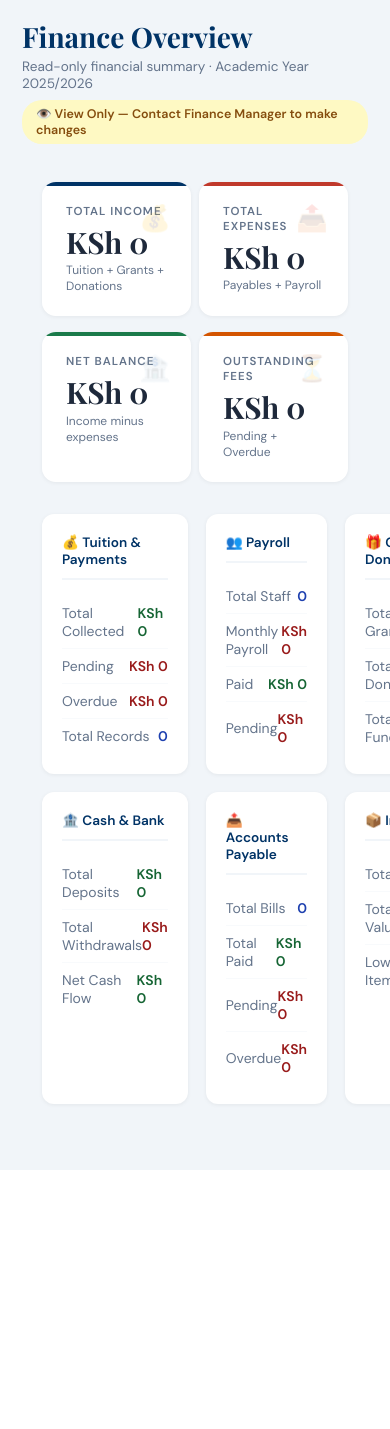
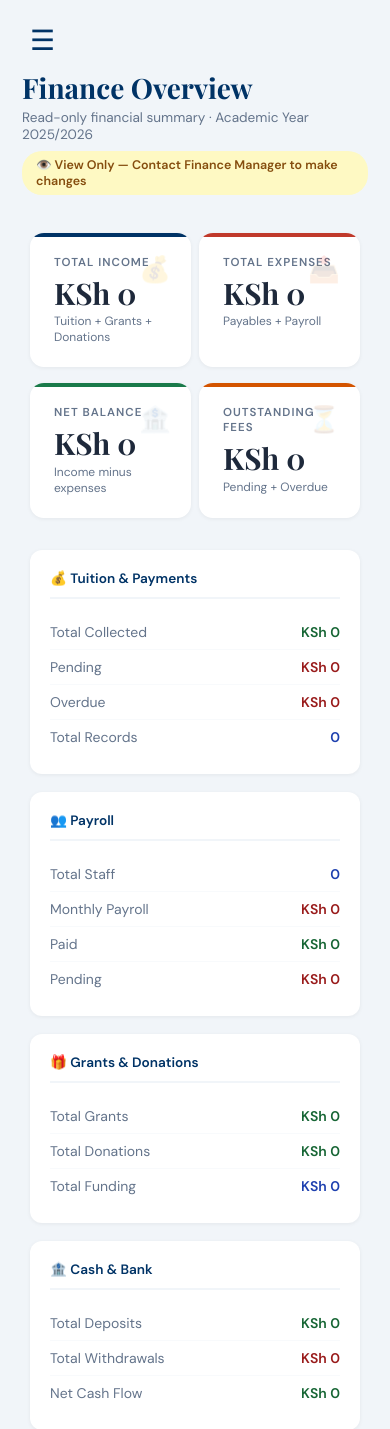
Before and after one commit to Glenkipruto/Cleveland-medical-, a Flask app: page /finance-overview in a window 390 px wide. Shown: the top 1429 px of the page. Before the commit the page ends 1170 px from the top, so only its background shows below. Run offline with Flask 3, Linux system fonts and the light colour scheme; a user stored in the database is signed in; data comes from the database, SQL or seed files in the repository; data that the repository does not hold is empty.

Commit message:
Fix finance overview mobile and hamburger menu

```diff
--- a/backend/frontend/templates/finance_overview.html
+++ b/backend/frontend/templates/finance_overview.html
@@ -3,57 +3,40 @@
 <head>
     <meta charset="UTF-8">
     <meta name="viewport" content="width=device-width, initial-scale=1.0, maximum-scale=1.0">
-    <meta name="viewport" content="width=device-width, initial-scale=1.0">
     <title>Finance Overview | Cleveland Medical College</title>
     <link href="https://fonts.googleapis.com/css2?family=Playfair+Display:wght@600;700&family=DM+Sans:wght@300;400;500;600&display=swap" rel="stylesheet">
     <link rel="stylesheet" href="{{ url_for('static', filename='css/admin_dashboard.css') }}">
+    <link rel="stylesheet" href="{{ url_for('static', filename='css/mobile.css') }}">
     <style>
-        .overview-grid {
-            display: grid;
-            grid-template-columns: repeat(3, 1fr);
-            gap: 18px;
-            margin-bottom: 24px;
-        }
-        .overview-card {
-            background: white;
-            border-radius: 12px;
-            padding: 20px;
-            box-shadow: 0 1px 4px rgba(0,0,0,0.06);
-        }
-        .overview-card-title {
-            font-size: 0.85rem;
-            font-weight: 700;
-            color: var(--navy);
-            margin-bottom: 16px;
-            padding-bottom: 10px;
-            border-bottom: 2px solid #f1f5f9;
-        }
-        .overview-row {
-            display: flex;
-            justify-content: space-between;
-            align-items: center;
-            padding: 8px 0;
-            border-bottom: 1px solid #f8fafc;
-            font-size: 0.875rem;
-        }
-        .overview-row:last-child { border-bottom: none; }
-        .overview-label { color: var(--muted); }
-        .overview-value { font-weight: 600; color: var(--text); }
-        .value-green { color: #166534; }
-        .value-red   { color: #991b1b; }
-        .value-blue  { color: #1e40af; }
-        .readonly-badge {
-            display: inline-flex; align-items: center; gap: 6px;
-            background: #fef9c3; color: #854d0e;
-            padding: 6px 14px; border-radius: 20px;
-            font-size: 0.78rem; font-weight: 600;
+        .overview-grid{display:grid;grid-template-columns:repeat(3,1fr);gap:18px;margin-bottom:24px;}
+        .overview-card{background:white;border-radius:12px;padding:20px;box-shadow:0 1px 4px rgba(0,0,0,0.06);}
+        .overview-card-title{font-size:0.85rem;font-weight:700;color:var(--navy);margin-bottom:16px;padding-bottom:10px;border-bottom:2px solid #f1f5f9;}
+        .overview-row{display:flex;justify-content:space-between;align-items:center;padding:8px 0;border-bottom:1px solid #f8fafc;font-size:0.875rem;}
+        .overview-row:last-child{border-bottom:none;}
+        .overview-label{color:var(--muted);}
+        .overview-value{font-weight:600;color:var(--text);}
+        .value-green{color:#166534;}
+        .value-red{color:#991b1b;}
+        .value-blue{color:#1e40af;}
+        .readonly-badge{display:inline-flex;align-items:center;gap:6px;background:#fef9c3;color:#854d0e;padding:6px 14px;border-radius:20px;font-size:0.78rem;font-weight:600;}
+        .hamburger{display:none;font-size:28px;cursor:pointer;background:none;border:none;color:#003366;padding:4px 8px;}
+        .sidebar-overlay{display:none;position:fixed;top:0;left:0;width:100vw;height:100vh;background:rgba(0,0,0,0.5);z-index:998;}
+        .sidebar-overlay.open{display:block;}
+        @media(max-width:768px){
+            .hamburger{display:block;}
+            .sidebar{position:fixed!important;top:0;left:-280px!important;height:100vh!important;width:260px!important;z-index:999!important;transition:left 0.3s ease;overflow-y:auto;display:block!important;}
+            .sidebar.open{left:0!important;}
+            .main{margin-left:0!important;width:100%!important;}
+            .overview-grid{grid-template-columns:1fr!important;}
+            .cards-grid{grid-template-columns:1fr 1fr!important;}
         }
     </style>
-<link rel="stylesheet" href="{{ url_for('static', filename='css/mobile.css') }}">
 </head>
 <body>
 
-<aside class="sidebar">
+<div class="sidebar-overlay" id="overlay"></div>
+
+<aside class="sidebar" id="sidebar">
     <div class="sidebar-brand">
         <div class="brand-icon">CMC</div>
         <div><div class="brand-name">Cleveland</div><div class="brand-sub">Medical College</div></div>
@@ -63,18 +46,14 @@
         <a href="{{ url_for('admin_dashboard') }}" class="nav-item"><span class="nav-icon">⊞</span> Dashboard</a>
         <a href="{{ url_for('manage_staff') }}" class="nav-item"><span class="nav-icon">👥</span> Staff Management</a>
         <a href="{{ url_for('students') }}" class="nav-item"><span class="nav-icon">🎓</span> Students</a>
-
         <div class="nav-section-label">Academic</div>
         <a href="{{ url_for('courses') }}" class="nav-item"><span class="nav-icon">📚</span> Courses & Programs</a>
         <a href="{{ url_for('timetable') }}" class="nav-item"><span class="nav-icon">📅</span> Timetable</a>
         <a href="{{ url_for('examinations') }}" class="nav-item"><span class="nav-icon">📝</span> Examinations</a>
-
         <div class="nav-section-label">Communications</div>
         <a href="{{ url_for('announcements') }}" class="nav-item"><span class="nav-icon">📢</span> Announcements</a>
-
         <div class="nav-section-label">Finance</div>
         <a href="{{ url_for('finance_overview') }}" class="nav-item active"><span class="nav-icon">👁️</span> Finance Overview</a>
-
         <div class="nav-section-label">Operations</div>
         <a href="{{ url_for('reports') }}" class="nav-item"><span class="nav-icon">📊</span> Reports</a>
         <a href="{{ url_for('settings') }}" class="nav-item"><span class="nav-icon">⚙️</span> Settings</a>
@@ -92,31 +71,28 @@
 </aside>
 
 <main class="main">
-
     <header class="topbar">
+        <div style="display:flex;align-items:center;gap:10px;">
+            <button class="hamburger" id="hamburger-btn">☰</button>
             <div>
                 <h1 class="page-title">Finance Overview</h1>
                 <p class="page-subtitle">Read-only financial summary · Academic Year 2025/2026</p>
             </div>
+        </div>
         <a href="{{ url_for('messages') }}?to=finance" style="text-decoration:none;">
-    <span class="readonly-badge" style="cursor:pointer; transition: background 0.2s;"
-          onmouseover="this.style.background='#fef08a'"
-          onmouseout="this.style.background='#fef9c3'">
+            <span class="readonly-badge" style="cursor:pointer;">
                 👁️ View Only — Contact Finance Manager to make changes
             </span>
-</a>    </header>
+        </a>
+    </header>
 
     {% with messages = get_flashed_messages(with_categories=true) %}
-        {% if messages %}
-            {% for category, message in messages %}
+        {% if messages %}{% for category, message in messages %}
         <div class="flash-msg">{{ message }}</div>
-            {% endfor %}
-        {% endif %}
+        {% endfor %}{% endif %}
     {% endwith %}
 
-    <div style="padding:0 32px 32px;">
-
-        <!-- TOP SUMMARY CARDS -->
+    <div style="padding:0 20px 32px;">
         <section class="cards-grid" style="margin-top:24px;">
             <div class="card card--blue">
                 <div class="card-label">Total Income</div>
@@ -144,128 +120,56 @@
             </div>
         </section>
 
-        <!-- OVERVIEW CARDS GRID -->
-        <div class="overview-grid">
-
-            <!-- TUITION -->
+        <div class="overview-grid" style="margin-top:24px;">
             <div class="overview-card">
                 <div class="overview-card-title">💰 Tuition & Payments</div>
-                <div class="overview-row">
-                    <span class="overview-label">Total Collected</span>
-                    <span class="overview-value value-green">KSh {{ "{:,.0f}".format(tuition_collected) }}</span>
+                <div class="overview-row"><span class="overview-label">Total Collected</span><span class="overview-value value-green">KSh {{ "{:,.0f}".format(tuition_collected) }}</span></div>
+                <div class="overview-row"><span class="overview-label">Pending</span><span class="overview-value value-red">KSh {{ "{:,.0f}".format(tuition_pending) }}</span></div>
+                <div class="overview-row"><span class="overview-label">Overdue</span><span class="overview-value value-red">KSh {{ "{:,.0f}".format(tuition_overdue) }}</span></div>
+                <div class="overview-row"><span class="overview-label">Total Records</span><span class="overview-value value-blue">{{ tuition_records }}</span></div>
             </div>
-                <div class="overview-row">
-                    <span class="overview-label">Pending</span>
-                    <span class="overview-value value-red">KSh {{ "{:,.0f}".format(tuition_pending) }}</span>
-                </div>
-                <div class="overview-row">
-                    <span class="overview-label">Overdue</span>
-                    <span class="overview-value value-red">KSh {{ "{:,.0f}".format(tuition_overdue) }}</span>
-                </div>
-                <div class="overview-row">
-                    <span class="overview-label">Total Records</span>
-                    <span class="overview-value value-blue">{{ tuition_records }}</span>
-                </div>
-            </div>
-
-            <!-- PAYROLL -->
             <div class="overview-card">
                 <div class="overview-card-title">👥 Payroll</div>
-                <div class="overview-row">
-                    <span class="overview-label">Total Staff</span>
-                    <span class="overview-value value-blue">{{ payroll_staff }}</span>
+                <div class="overview-row"><span class="overview-label">Total Staff</span><span class="overview-value value-blue">{{ payroll_staff }}</span></div>
+                <div class="overview-row"><span class="overview-label">Monthly Payroll</span><span class="overview-value value-red">KSh {{ "{:,.0f}".format(payroll_total) }}</span></div>
+                <div class="overview-row"><span class="overview-label">Paid</span><span class="overview-value value-green">KSh {{ "{:,.0f}".format(payroll_paid) }}</span></div>
+                <div class="overview-row"><span class="overview-label">Pending</span><span class="overview-value value-red">KSh {{ "{:,.0f}".format(payroll_pending) }}</span></div>
             </div>
-                <div class="overview-row">
-                    <span class="overview-label">Monthly Payroll</span>
-                    <span class="overview-value value-red">KSh {{ "{:,.0f}".format(payroll_total) }}</span>
-                </div>
-                <div class="overview-row">
-                    <span class="overview-label">Paid</span>
-                    <span class="overview-value value-green">KSh {{ "{:,.0f}".format(payroll_paid) }}</span>
-                </div>
-                <div class="overview-row">
-                    <span class="overview-label">Pending</span>
-                    <span class="overview-value value-red">KSh {{ "{:,.0f}".format(payroll_pending) }}</span>
-                </div>
-            </div>
-
-            <!-- GRANTS & DONATIONS -->
             <div class="overview-card">
                 <div class="overview-card-title">🎁 Grants & Donations</div>
-                <div class="overview-row">
-                    <span class="overview-label">Total Grants</span>
-                    <span class="overview-value value-green">KSh {{ "{:,.0f}".format(grants_total) }}</span>
+                <div class="overview-row"><span class="overview-label">Total Grants</span><span class="overview-value value-green">KSh {{ "{:,.0f}".format(grants_total) }}</span></div>
+                <div class="overview-row"><span class="overview-label">Total Donations</span><span class="overview-value value-green">KSh {{ "{:,.0f}".format(donations_total) }}</span></div>
+                <div class="overview-row"><span class="overview-label">Total Funding</span><span class="overview-value value-blue">KSh {{ "{:,.0f}".format(grants_total + donations_total) }}</span></div>
             </div>
-                <div class="overview-row">
-                    <span class="overview-label">Total Donations</span>
-                    <span class="overview-value value-green">KSh {{ "{:,.0f}".format(donations_total) }}</span>
-                </div>
-                <div class="overview-row">
-                    <span class="overview-label">Total Funding</span>
-                    <span class="overview-value value-blue">KSh {{ "{:,.0f}".format(grants_total + donations_total) }}</span>
-                </div>
-            </div>
-
-            <!-- CASH & BANK -->
             <div class="overview-card">
                 <div class="overview-card-title">🏦 Cash & Bank</div>
-                <div class="overview-row">
-                    <span class="overview-label">Total Deposits</span>
-                    <span class="overview-value value-green">KSh {{ "{:,.0f}".format(cash_deposits) }}</span>
+                <div class="overview-row"><span class="overview-label">Total Deposits</span><span class="overview-value value-green">KSh {{ "{:,.0f}".format(cash_deposits) }}</span></div>
+                <div class="overview-row"><span class="overview-label">Total Withdrawals</span><span class="overview-value value-red">KSh {{ "{:,.0f}".format(cash_withdrawals) }}</span></div>
+                <div class="overview-row"><span class="overview-label">Net Cash Flow</span><span class="overview-value {{ 'value-green' if cash_deposits >= cash_withdrawals else 'value-red' }}">KSh {{ "{:,.0f}".format(cash_deposits - cash_withdrawals) }}</span></div>
             </div>
-                <div class="overview-row">
-                    <span class="overview-label">Total Withdrawals</span>
-                    <span class="overview-value value-red">KSh {{ "{:,.0f}".format(cash_withdrawals) }}</span>
-                </div>
-                <div class="overview-row">
-                    <span class="overview-label">Net Cash Flow</span>
-                    <span class="overview-value {{ 'value-green' if cash_deposits >= cash_withdrawals else 'value-red' }}">
-                        KSh {{ "{:,.0f}".format(cash_deposits - cash_withdrawals) }}
-                    </span>
-                </div>
-            </div>
-
-            <!-- ACCOUNTS PAYABLE -->
             <div class="overview-card">
                 <div class="overview-card-title">📤 Accounts Payable</div>
-                <div class="overview-row">
-                    <span class="overview-label">Total Bills</span>
-                    <span class="overview-value value-blue">{{ payable_records }}</span>
+                <div class="overview-row"><span class="overview-label">Total Bills</span><span class="overview-value value-blue">{{ payable_records }}</span></div>
+                <div class="overview-row"><span class="overview-label">Total Paid</span><span class="overview-value value-green">KSh {{ "{:,.0f}".format(payable_paid) }}</span></div>
+                <div class="overview-row"><span class="overview-label">Pending</span><span class="overview-value value-red">KSh {{ "{:,.0f}".format(payable_pending) }}</span></div>
+                <div class="overview-row"><span class="overview-label">Overdue</span><span class="overview-value value-red">KSh {{ "{:,.0f}".format(payable_overdue) }}</span></div>
             </div>
-                <div class="overview-row">
-                    <span class="overview-label">Total Paid</span>
-                    <span class="overview-value value-green">KSh {{ "{:,.0f}".format(payable_paid) }}</span>
-                </div>
-                <div class="overview-row">
-                    <span class="overview-label">Pending</span>
-                    <span class="overview-value value-red">KSh {{ "{:,.0f}".format(payable_pending) }}</span>
-                </div>
-                <div class="overview-row">
-                    <span class="overview-label">Overdue</span>
-                    <span class="overview-value value-red">KSh {{ "{:,.0f}".format(payable_overdue) }}</span>
-                </div>
-            </div>
-
-            <!-- INVENTORY -->
             <div class="overview-card">
                 <div class="overview-card-title">📦 Inventory</div>
-                <div class="overview-row">
-                    <span class="overview-label">Total Items</span>
-                    <span class="overview-value value-blue">{{ inventory_items }}</span>
+                <div class="overview-row"><span class="overview-label">Total Items</span><span class="overview-value value-blue">{{ inventory_items }}</span></div>
+                <div class="overview-row"><span class="overview-label">Total Value</span><span class="overview-value value-green">KSh {{ "{:,.0f}".format(inventory_value) }}</span></div>
+                <div class="overview-row"><span class="overview-label">Low Stock Items</span><span class="overview-value value-red">{{ inventory_low_stock }}</span></div>
             </div>
-                <div class="overview-row">
-                    <span class="overview-label">Total Value</span>
-                    <span class="overview-value value-green">KSh {{ "{:,.0f}".format(inventory_value) }}</span>
-                </div>
-                <div class="overview-row">
-                    <span class="overview-label">Low Stock Items</span>
-                    <span class="overview-value value-red">{{ inventory_low_stock }}</span>
-                </div>
-            </div>
-
         </div>
     </div>
 </main>
 
+<script>
+var btn = document.getElementById('hamburger-btn');
+var sidebar = document.getElementById('sidebar');
+var overlay = document.getElementById('overlay');
+btn.addEventListener('click', function(){ sidebar.classList.toggle('open'); overlay.classList.toggle('open'); });
+overlay.addEventListener('click', function(){ sidebar.classList.remove('open'); overlay.classList.remove('open'); });
+</script>
 </body>
 </html>
```
Lines whose indentation alone changed are shown as unchanged.
